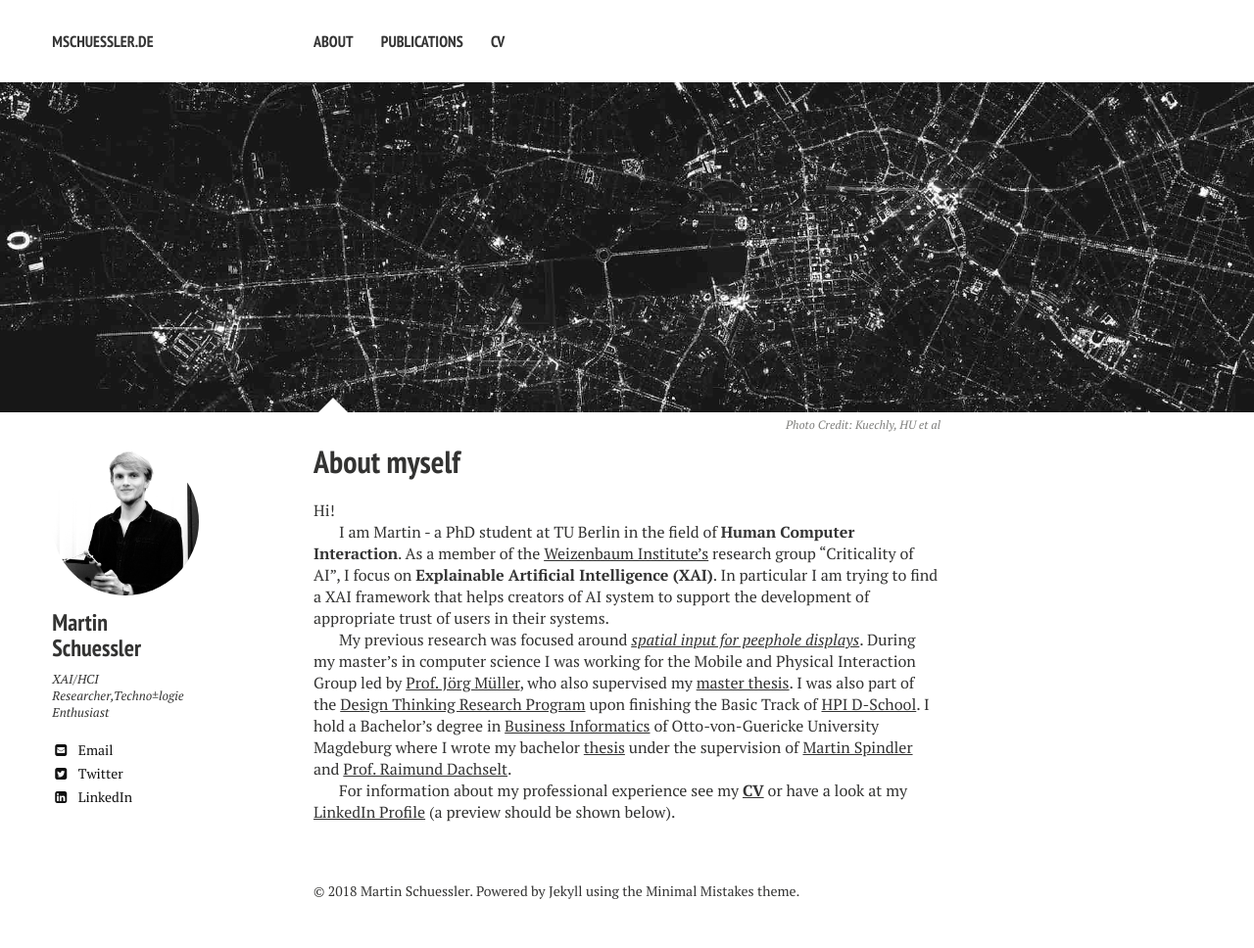
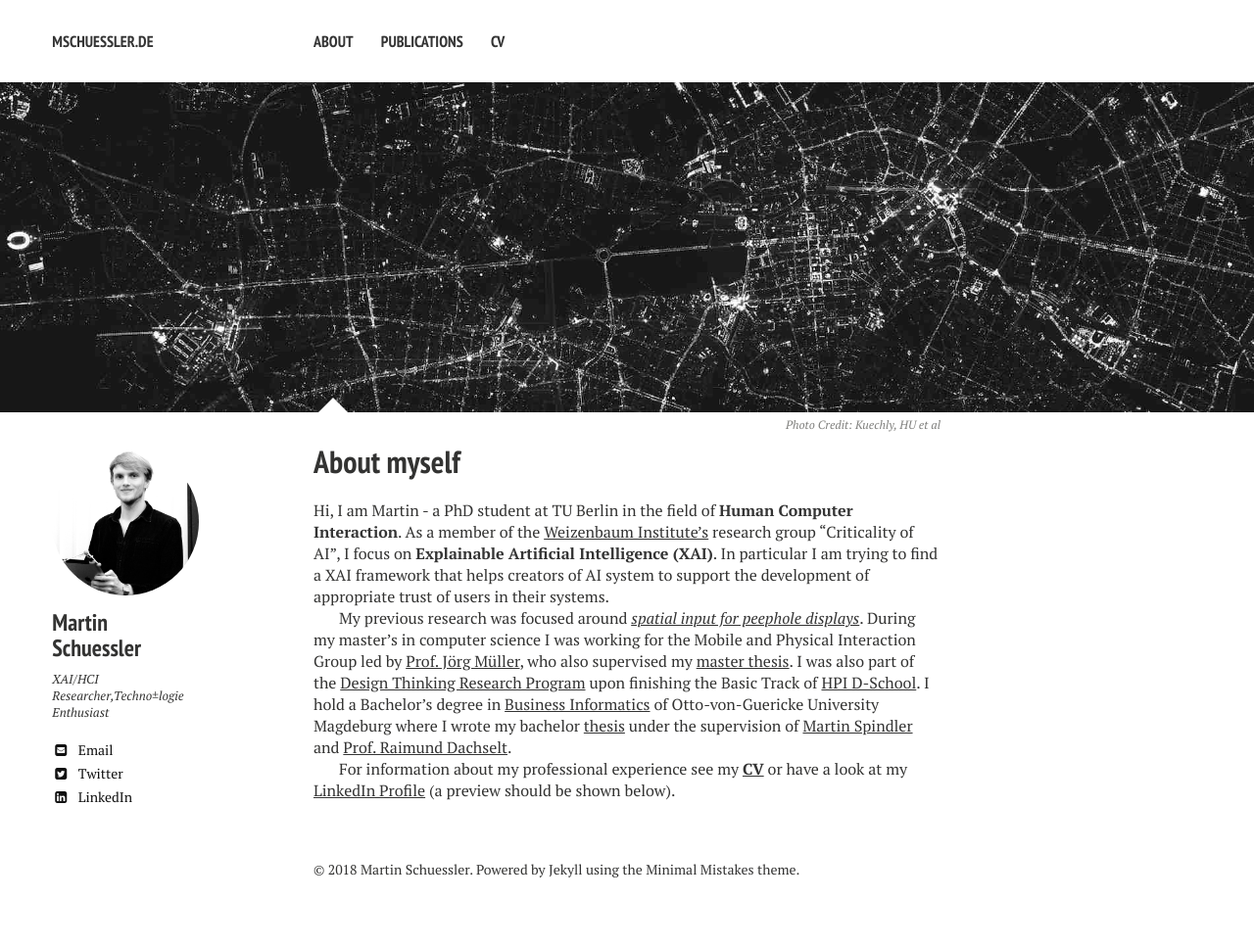
Before and after one commit to mschuessler/mschuessler.github.io, a Jekyll site: the page built from about/index.md, in a window 1280 px wide. Shown: the whole page at 98% size. Built offline with Jekyll 4.4.1, drawn with Linux system fonts in a browser that asks for light colours; nearby versions of some CDN libraries; comment, search, counter and statistics services are not loaded; after the commit the page ends 946 px from its top, so only the background shows below that.

```diff
--- a/about/index.md
+++ b/about/index.md
@@ -9,17 +9,16 @@ image:
   credit: Kuechly, HU et al
   creditlink: http://www.fu-berlin.de/presse/informationen/fup/2012/fup_12_252/
 ---
-Hi!
-
-I am Martin - a PhD student at TU Berlin in the field of **[Human Computer Interaction](http://en.wikipedia.org/wiki/Human–computer_interaction.)**.
+Hi, I am Martin - a PhD student at TU Berlin in the field of **[Human Computer Interaction](http://en.wikipedia.org/wiki/Human–computer_interaction.)**.
 As a member of the [Weizenbaum Institute’s](https://vernetzung-und-gesellschaft.de/english/) research group "Criticality of AI",
 I focus on **[Explainable Artificial Intelligence (XAI)](https://en.wikipedia.org/wiki/Explainable_Artificial_Intelligence)**.
 In particular I am trying to find a XAI framework that helps creators of AI system to support the development of appropriate trust of users in their systems.
 
-My previous research was focused around [*spatial input for peephole displays*](SpatialTrackingForHandhelds).
+My previous research was focused around [*spatial input for peephole displays*](/../SpatialTrackingForHandhelds).
 During my master’s in computer science I was working for the Mobile and Physical Interaction Group led by [Prof. Jörg Müller](http://joergmueller.info), who also supervised my [master thesis](/pub/MasterThesis.pdf).
 I was also part of the [Design Thinking Research Program](https://hpi.de/dtrp/programm/uebersicht.html) upon finishing the Basic Track of [HPI D-School](https://hpi.de/en/school-of-design-thinking/hpi-d-school.html).
 I hold a Bachelor’s degree in [Business Informatics](https://farafin.de/studieninteressenten/bachelor/wirtschaftsinformatik) of Otto-von-Guericke University Magdeburg where I wrote my bachelor [thesis](/pub/BachelorThesis.pdf) under the supervision of [Martin Spindler](https://isgwww.cs.uni-magdeburg.de/isg/spindler.html) and [Prof. Raimund Dachselt](http://mt.inf.tu-dresden.de/~dachselt/).
+
 
 For information about my professional experience see my [**CV**](/pub/schuessler_cv.pdf) or have a look at my [LinkedIn Profile](https://www.linkedin.com/in/schuesslerm) (a preview should be shown below).
 
```
